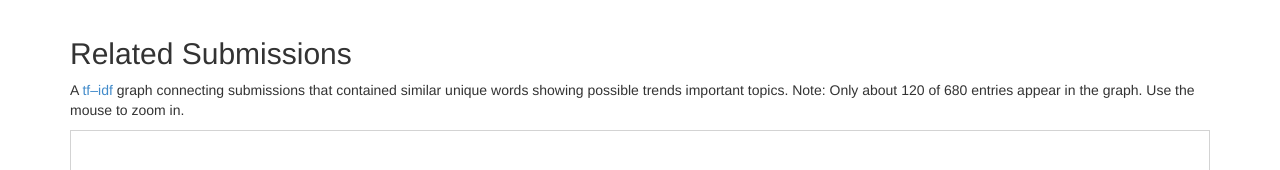
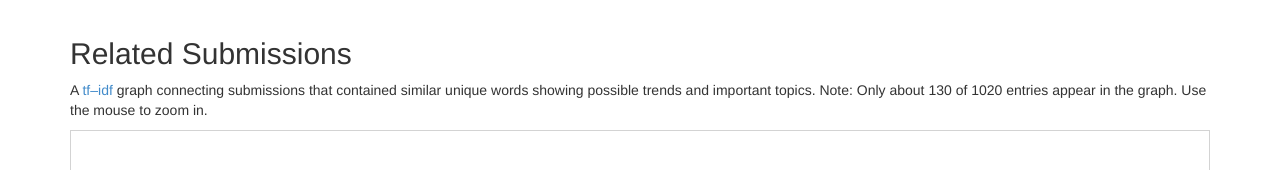
Before and after one commit to thisismattmiller/knightchallenge, a plain HTML site: page website-election/index.html in a window 1280 px wide. Shown: the part 4650-4820 px from the top of the page. Drawn offline with nearby package versions, Linux system fonts and the light colour scheme; no server answers.

Commit message:
words are hardx2

```diff
--- a/website-election/index.html
+++ b/website-election/index.html
@@ -68,7 +68,7 @@
       </div>
       <br>
       <h2>Related Submissions</h2>
-      <p>A <a href="http://en.wikipedia.org/wiki/Tf%E2%80%93idf">tf–idf</a> graph connecting submissions that contained similar unique words showing possible trends important topics. Note: Only about 120 of 680 entries appear in the graph. Use the mouse to zoom in.</p>
+      <p>A <a href="http://en.wikipedia.org/wiki/Tf%E2%80%93idf">tf–idf</a> graph connecting submissions that contained similar unique words showing possible trends and important topics. Note: Only about 130 of 1020 entries appear in the graph. Use the mouse to zoom in.</p>
       <div id="network">
 
 
```
